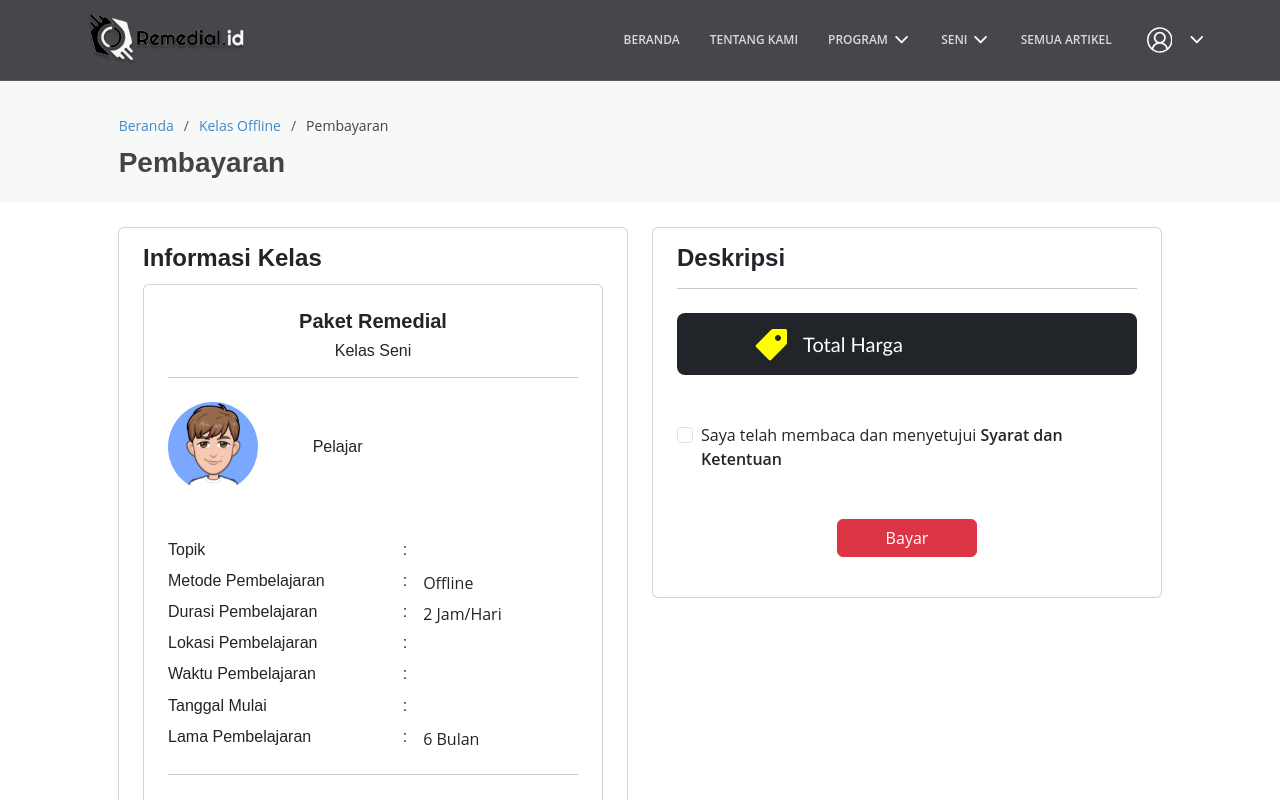
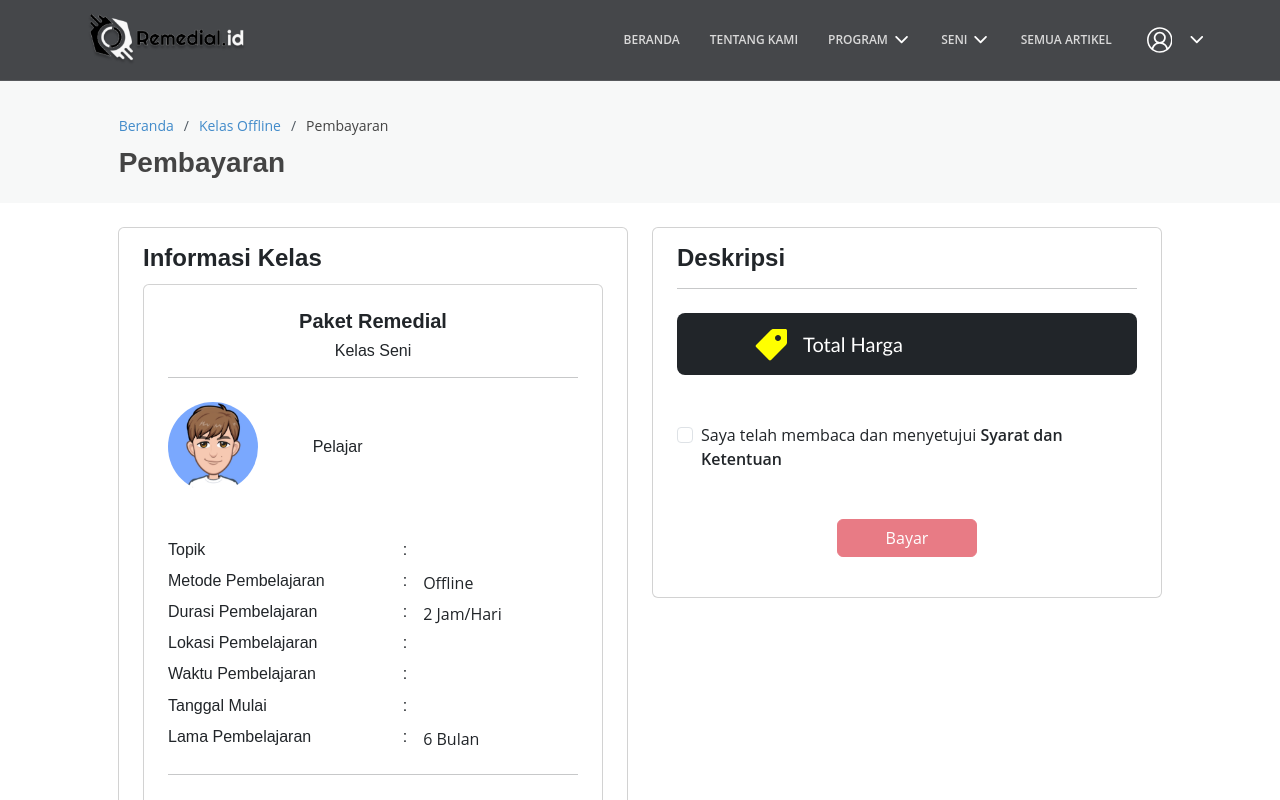
Before and after one commit to FadlyMuhammad10/Fe-Remedial, a React (Vite) app: page /pembayaran in a window 1280 px wide. Shown: the top 800 px of the page. Built offline with nearby package versions, Linux system fonts and the light colour scheme.

Commit message:
enable/disable button bayar

```diff
--- a/src/pages/Kelas_Offline.jsx
+++ b/src/pages/Kelas_Offline.jsx
@@ -4,7 +4,7 @@ import { Link, useNavigate } from "react-router-dom";
 import Header from "../components/Header";
 
 export default function Kelas_Offline() {
-  const [harga, setHarga] = useState("Rp 25.000,00");
+  const [harga, setHarga] = useState("Rp 50.000,00");
   const [mapel, setMapel] = useState(null);
   const [tempat, setTempat] = useState(null);
   const [tanggal, setTanggal] = useState(null);
--- a/src/pages/Pembayaran.jsx
+++ b/src/pages/Pembayaran.jsx
@@ -1,13 +1,13 @@
 import "../assets/css/style.css";
 import { Link, useLocation } from "react-router-dom";
 import { ImPriceTag } from "react-icons/im";
-import { useEffect } from "react";
+import { useEffect, useState } from "react";
 import Header from "../components/Header";
 import axios from "axios";
 
 export default function Pembayaran(props) {
   const location = useLocation();
-  // console.log(props, "props");
+  const [disable, setDisable] = useState("");
   console.log(location, "useLocation Hook");
 
   const nama = localStorage.getItem("nama_lengkap");
@@ -18,6 +18,11 @@ export default function Pembayaran(props) {
   const harga = location?.state?.harga;
   // const email = localStorage.getItem("email");
   // const alamat = localStorage.getItem("alamat");
+
+  function handleCheck(event) {
+    setDisable(event.target.checked);
+    console.log(event.target.checked);
+  }
 
   useEffect(() => {
     const midtransScriptUrl = "https://app.sandbox.midtrans.com/snap/snap.js";
@@ -207,14 +212,14 @@ export default function Pembayaran(props) {
                 </div>
 
                 <div className="form-check my-4 ">
-                  <input className="form-check-input" type="checkbox" value="" id="flexCheckDefault" />
+                  <input className="form-check-input" type="checkbox" id="flexCheckDefault" onChange={handleCheck} />
                   <label className="form-check-label fs-6" htmlFor="flexCheckDefault">
                     Saya telah membaca dan menyetujui <span className="fw-semibold">Syarat dan Ketentuan</span>
                   </label>
                 </div>
 
                 <div className="d-flex justify-content-center my-4">
-                  <button onClick={() => bayar()} className="btn btn-danger px-5" role="button">
+                  <button onClick={() => bayar()} disabled={!disable} className="btn btn-danger px-5" role="button">
                     Bayar
                   </button>
                 </div>
```
